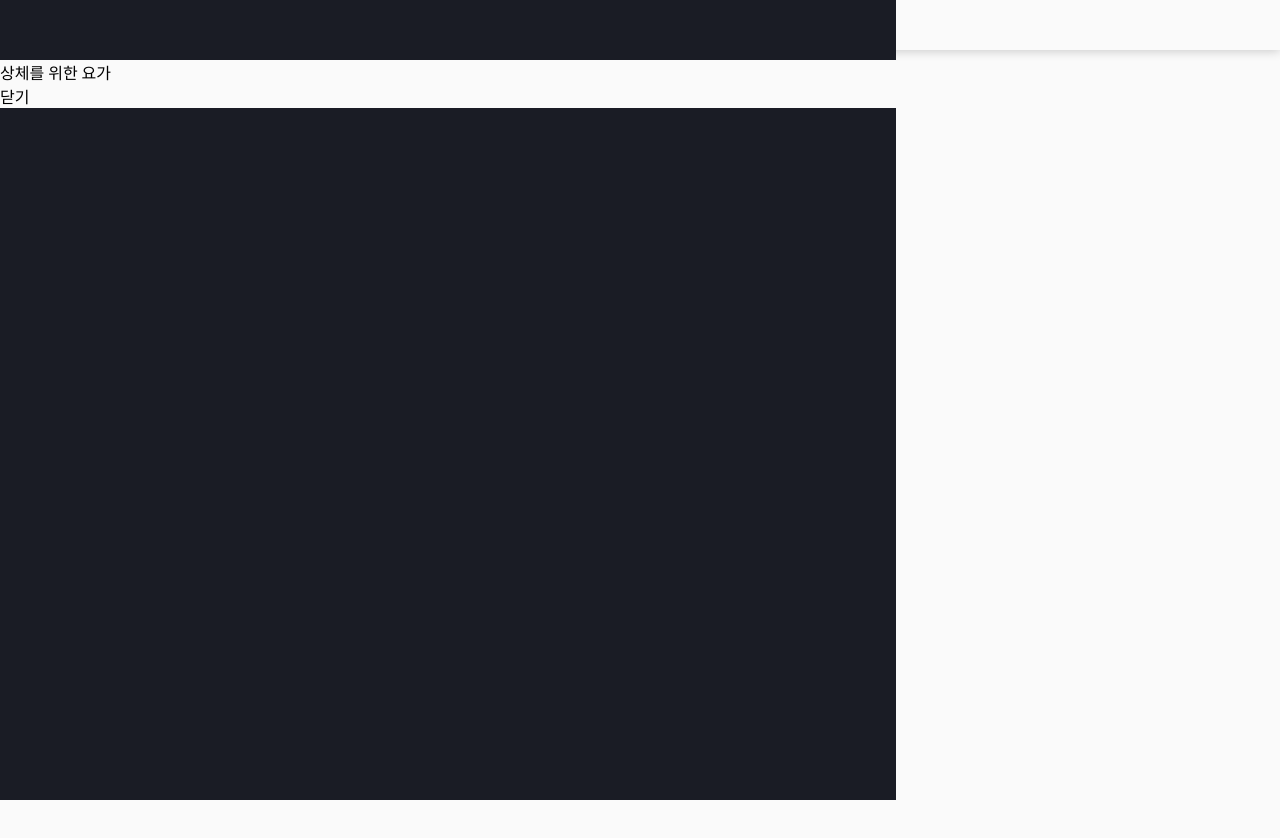
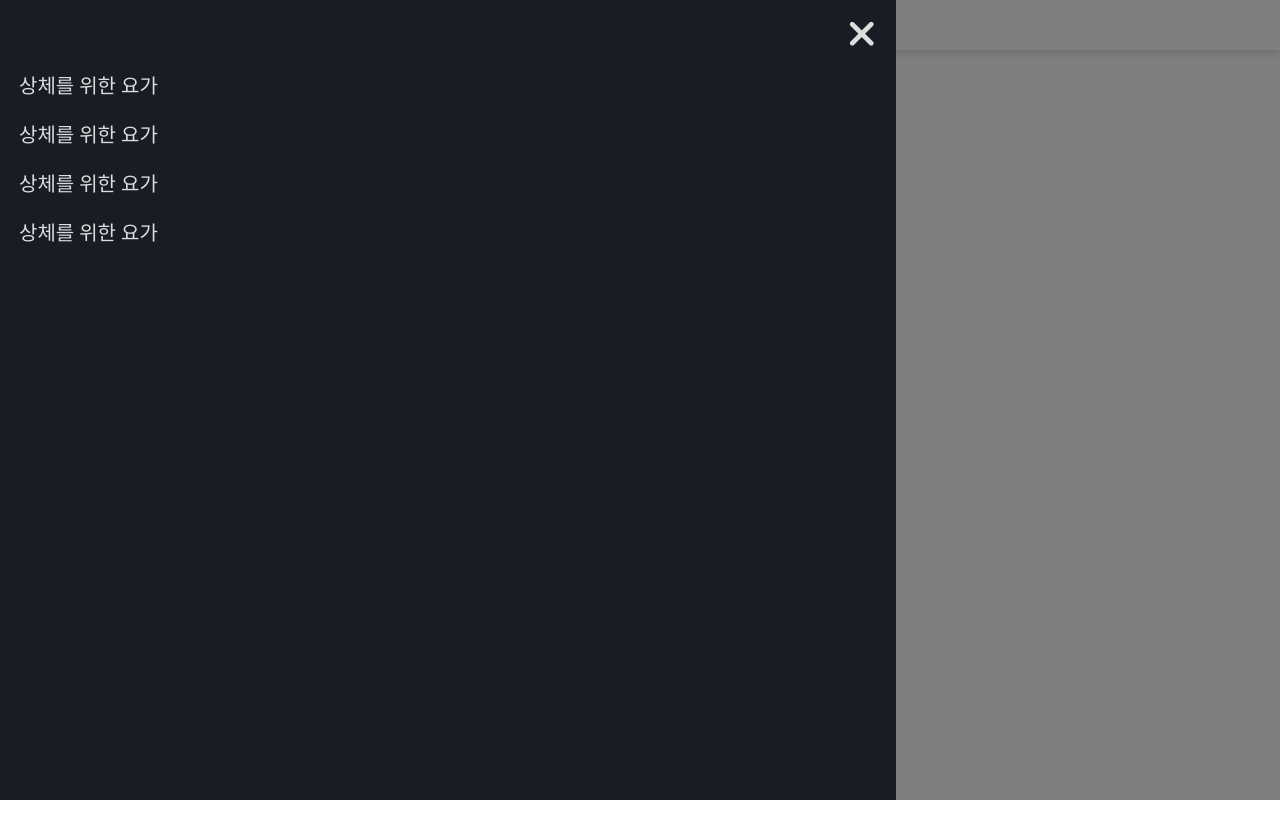
Before and after one commit to mmyeon/free-yoga-camp, a React (Create React App) app: page / in a window 1280 px wide. Both pictures are taken after a click on the link 500 px from the left and 25 px from the top of the page. Shown: the top 838 px of the page. Built offline with nearby package versions, Linux system fonts and the light colour scheme.

Commit message:
사이드 내비게이션 바 목록 추가, 배경 어둡게 적용

```diff
--- a/src/App.scss
+++ b/src/App.scss
@@ -1,3 +1,3 @@
-* {
-  background-color: #fafafa;
-}
+// * {
+//   background-color: #fafafa;
+// }
--- a/src/components/Header.jsx
+++ b/src/components/Header.jsx
@@ -12,11 +12,16 @@ const Header = () => {
   return (
     <div>
       {isOpenedSideNav && (
-        <div id="sideNav">
-          <ul>
-            <li>상체를 위한 요가</li>
-          </ul>
-          <div onClick={handleClick}>닫기</div>
+        <div className="side-nav overlay">
+          <div className="side-nav">
+            <i className="fas fa-times close-btn" onClick={handleClick}></i>
+            <ul>
+              <li>상체를 위한 요가</li>
+              <li>상체를 위한 요가</li>
+              <li>상체를 위한 요가</li>
+              <li>상체를 위한 요가</li>
+            </ul>
+          </div>
         </div>
       )}
       <div className="header">
--- a/src/components/Header.scss
+++ b/src/components/Header.scss
@@ -5,22 +5,52 @@
   margin: 0;
 }
 
-#sideNav {
-  width: 70vw;
+.overlay {
+  position: fixed;
+  background-color: rgba(0, 0, 0, 0.5);
+  top: 0;
+  right: 0;
+  width: 100%;
+  height: 100%;
+  z-index: 100;
+
+  .side-nav {
+    width: 70%;
     height: 100%;
     position: fixed;
-  transition: 0.5s;
+    // transition: 0.5s;
+    transition: 0.3s width;
     z-index: 1;
     top: 0;
     left: 0;
     background-color: #1a1c25;
     padding-top: 60px;
-  .li {
+
+    .close-btn {
+      position: absolute;
+      top: 15px;
+      right: 20px;
+      // margin-left: 50px;
+      font-size: 38px;
+      color: #ddd;
+      cursor: pointer;
+      transition: 0.3s;
+      // &:hover {
+      //   color: #f1f1f1;
+      // }
+    }
+
+    li {
+      font-size: 20px;
+      padding: 10px 8px 10px 19px;
       list-style: none;
-  }
-  .li {
-    &:hover {
-      color: red;
+      display: block;
+      color: #ddd;
+      cursor: pointer;
+      transition: 0.3s;
+      // &:hover {
+      //   color: #f1f1f1;
+      // }
     }
   }
 }
```
Lines whose indentation alone changed are shown as unchanged.
